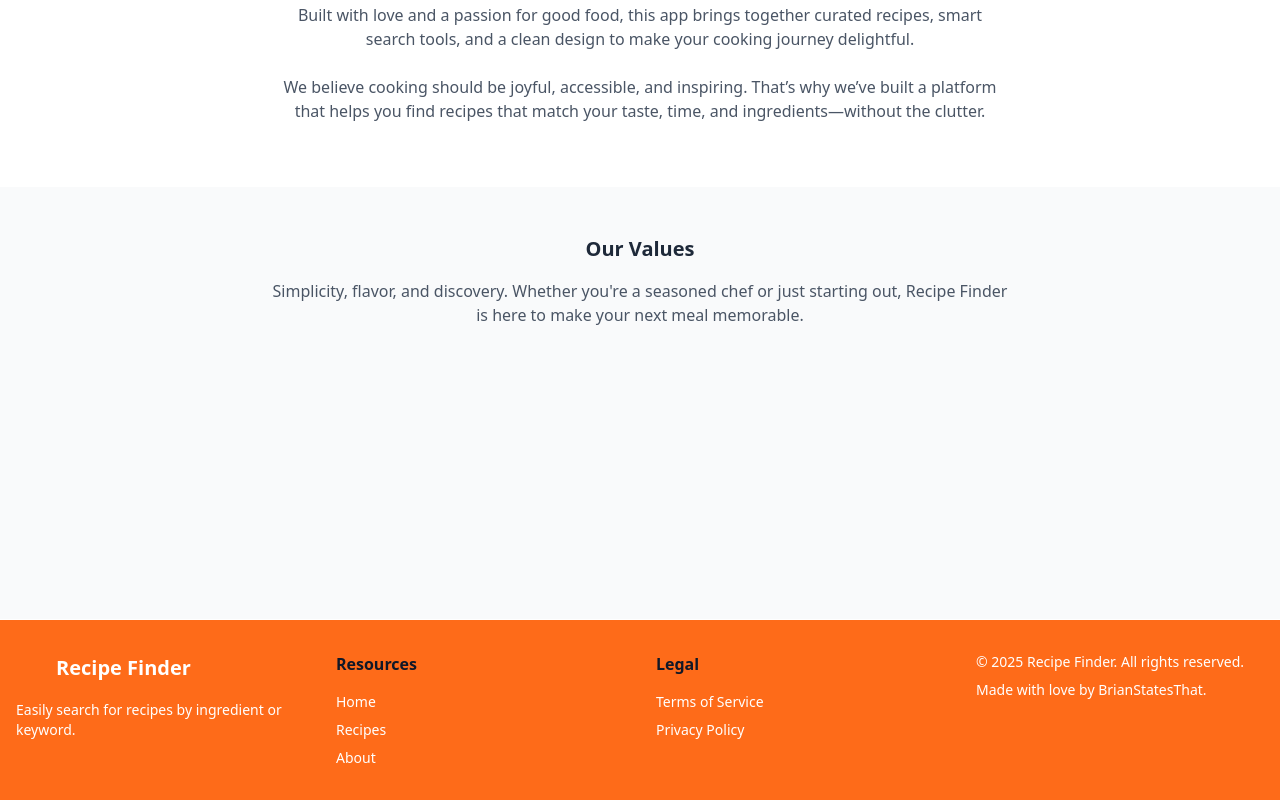
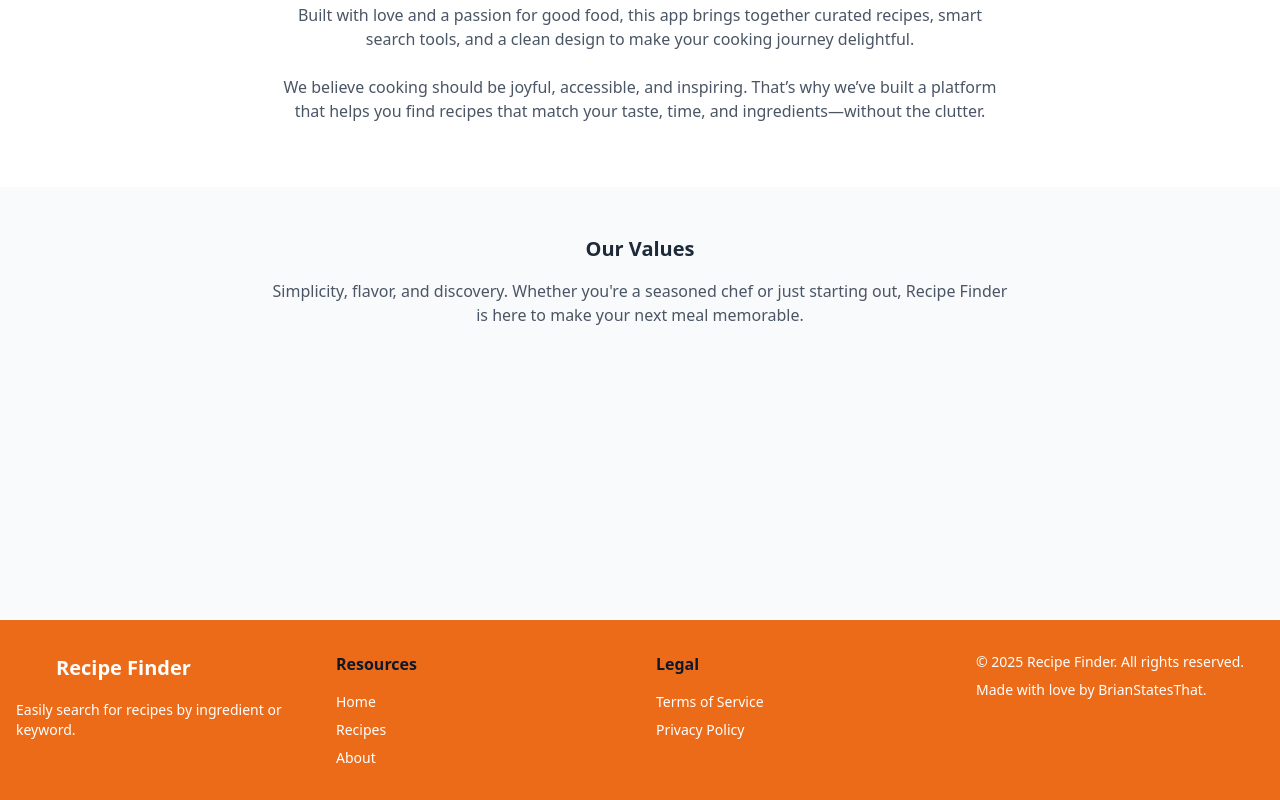
Before and after one commit to BrianStatesThat/recipe-app, a React (Vite) app in the folder recipe-finder/: page /about in a window 1280 px wide. Shown: the part 294-1094 px from the top of the page. Built offline with nearby package versions, Linux system fonts and the light colour scheme.

Commit message:
Final enhancement before logo is added

```diff
--- a/recipe-finder/src/components/Layout/Footer.jsx
+++ b/recipe-finder/src/components/Layout/Footer.jsx
@@ -2,7 +2,7 @@ import { Link } from 'react-router-dom';
 
 export function Footer() {
   return (
-    <footer className="bg-[#FF5C00]/90 text-white border-t mt-12">
+    <footer className="bg-[#eb5C00]/90 text-white border-t mt-12">
       <div className="container mx-auto px-4 py-8">
         <div className="grid grid-cols-1 md:grid-cols-4 gap-8">
           <div>
--- a/recipe-finder/src/components/Layout/Header.jsx
+++ b/recipe-finder/src/components/Layout/Header.jsx
@@ -43,7 +43,7 @@ export function Header() {
 
         {/* Mobile Navigation */}
         {menuOpen && (
-          <nav className="rounded-xl mb-4 bg-[#FF5C00]/90 text-white text-center md:hidden flex flex-col gap-4 py-4">
+          <nav className="rounded-xl mb-4 bg-[#eb5C00]/90 text-white text-center md:hidden flex flex-col gap-4 py-4">
             <Link to="/" className={`font-medium px-4 ${isActive('/')}`} onClick={() => setMenuOpen(false)}>Home</Link>
             <hr />
             <Link to="/recipes" className={`font-medium px-4 ${isActive('/recipes')}`} onClick={() => setMenuOpen(false)}>Recipes</Link>
--- a/recipe-finder/src/components/RecipeCard.jsx
+++ b/recipe-finder/src/components/RecipeCard.jsx
@@ -34,7 +34,7 @@ const getShortDescription = () => {
           />
           <div className="absolute top-3 right-3">
             <button
-              className="p-2 bg-[#FF5C00]/90 text-white backdrop-blur-sm rounded-full hover:bg-[#FF5C00]/50 transition-colors"
+              className="p-2 bg-gray-600 text-white backdrop-blur-sm rounded-full hover:bg-[#FF5C00]/50 transition-colors"
               onClick={(e) => e.stopPropagation()}
             >
               <svg className="w-5 h-5 text-white" fill="none" stroke="currentColor" viewBox="0 0 24 24">
```
